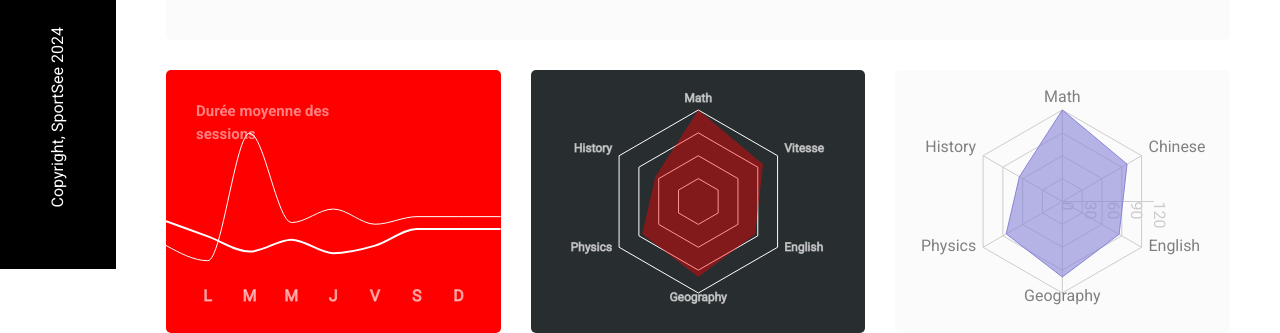
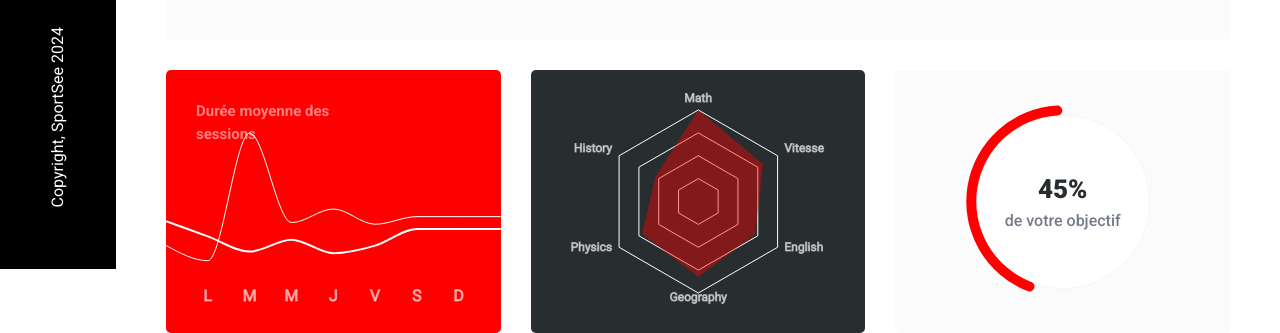
Before and after one commit to timout13/sportsee, a React (Vite) app: page / in a window 1280 px wide. Shown: the part 531-864 px from the top of the page. Built offline with nearby package versions, Linux system fonts and the light colour scheme; no server answers.

Commit message:
stylize: add score style

```diff
--- a/src/assets/css/index.css
+++ b/src/assets/css/index.css
@@ -284,6 +284,33 @@ main {
 .score {
   padding: 12px 5px 12px 5px;
   max-height: 263px;
+  position: relative;
+}
+.score-circle {
+  position: absolute;
+  top: 50%;
+  left: 50%;
+  transform: translate(-50%, -50%);
+  text-align: center;
+  color: #000;
+  font-size: 16px;
+  height: 172px;
+  width: 172px;
+  box-shadow: 0px 0px 7px -6px grey;
+  background: white;
+  border-radius: 100%;
+  display: grid;
+  place-items: center;
+}
+.score-circle-text {
+  color: #74798C;
+  font-weight: 500;
+  font-size: 16px;
+}
+.score-circle-text-percentage {
+  color: #282D30;
+  font-weight: 800;
+  font-size: 26px;
 }
 
 .session {
--- a/src/assets/sass/components/_score.scss
+++ b/src/assets/sass/components/_score.scss
@@ -1,4 +1,27 @@
 .score {
   padding: 12px 5px 12px 5px;
   max-height: 263px;
+  position: relative;
+  &-circle{
+    position: absolute;
+    top: 50%;
+    left: 50%;
+    transform: translate(-50%, -50%);
+    text-align: center;
+    color: #000;
+    font-size: 16px;
+    height: 172px;
+    width: 172px;
+    box-shadow: 0px 0px 7px -6px grey;
+    background: white;
+    border-radius: 100%;
+    display: grid;
+    place-items: center;
+    &-text{
+      @include font-score-text();
+      &-percentage{
+        @include font-score-percentage();
+      }
+    }
+  }
 }
--- a/src/components/score/scoreChart.jsx
+++ b/src/components/score/scoreChart.jsx
@@ -1,54 +1,45 @@
-import { Radar, RadarChart, PolarGrid, PolarAngleAxis, PolarRadiusAxis, ResponsiveContainer } from 'recharts';
+import { RadialBarChart, RadialBar, PolarAngleAxis, ResponsiveContainer } from 'recharts';
 
 const data = [
     {
-        subject: 'Math',
-        A: 120,
-        B: 110,
-        fullMark: 150,
-    },
-    {
-        subject: 'Chinese',
-        A: 98,
-        B: 130,
-        fullMark: 150,
-    },
-    {
-        subject: 'English',
-        A: 86,
-        B: 130,
-        fullMark: 150,
-    },
-    {
-        subject: 'Geography',
-        A: 99,
-        B: 100,
-        fullMark: 150,
-    },
-    {
-        subject: 'Physics',
-        A: 85,
-        B: 90,
-        fullMark: 150,
-    },
-    {
-        subject: 'History',
-        A: 65,
-        B: 85,
-        fullMark: 150,
+        name: 'Objectif',
+        uv: 45, // Pourcentage dynamique
+        fill: '#FF0000', // Couleur rouge pour la barre
     },
 ];
 
-export default function ScoreChart({performance}) {
+export default function ScoreChart() {
+    const percentage = data[0].uv; // Récupère le pourcentage dynamique
 
-        return (
+    return (
+        <>
             <ResponsiveContainer width="100%" height="100%">
-                <RadarChart cx="50%" cy="50%" outerRadius="80%" data={data}>
-                    <PolarGrid />
-                    <PolarAngleAxis dataKey="subject" />
-                    <PolarRadiusAxis />
-                    <Radar name="Mike" dataKey="A" stroke="#8884d8" fill="#8884d8" fillOpacity={0.6} />
-                </RadarChart>
+                <RadialBarChart
+                    cx="50%" cy="50%"
+                    innerRadius="80%" // Ajuste la taille du cercle interne
+                    outerRadius="100%" // Ajuste la taille de la barre
+                    startAngle={90} // Démarrage à 12h
+                    endAngle={450} // Rotation dans le sens des aiguilles d'une montre
+                    barSize={10}
+                    data={data}
+                >
+                    <PolarAngleAxis
+                        type="number"
+                        domain={[0, 100]} // Domain sur 100% pour bien indiquer l'objectif
+                        angleAxisId={0}
+                        tick={false} // Pas de graduation
+                    />
+                    <RadialBar
+                        minAngle={15} // Pour que la barre soit visible même avec des petites valeurs
+                        clockWise
+                        dataKey="uv"
+                        cornerRadius={10} // Bord arrondi
+                    />
+                </RadialBarChart>
             </ResponsiveContainer>
-        );
+            <div className="score-circle">
+                <p className="score-circle-text"><span className="score-circle-text-percentage">{percentage}%</span><br/>de votre objectif</p>
+            </div>
+        </>
+    );
 }
```
Also changed, not shown: src/assets/sass/base/_typo.scss (+12 -0 lines), 1 other file (tests, documents, lock files or other folders).
